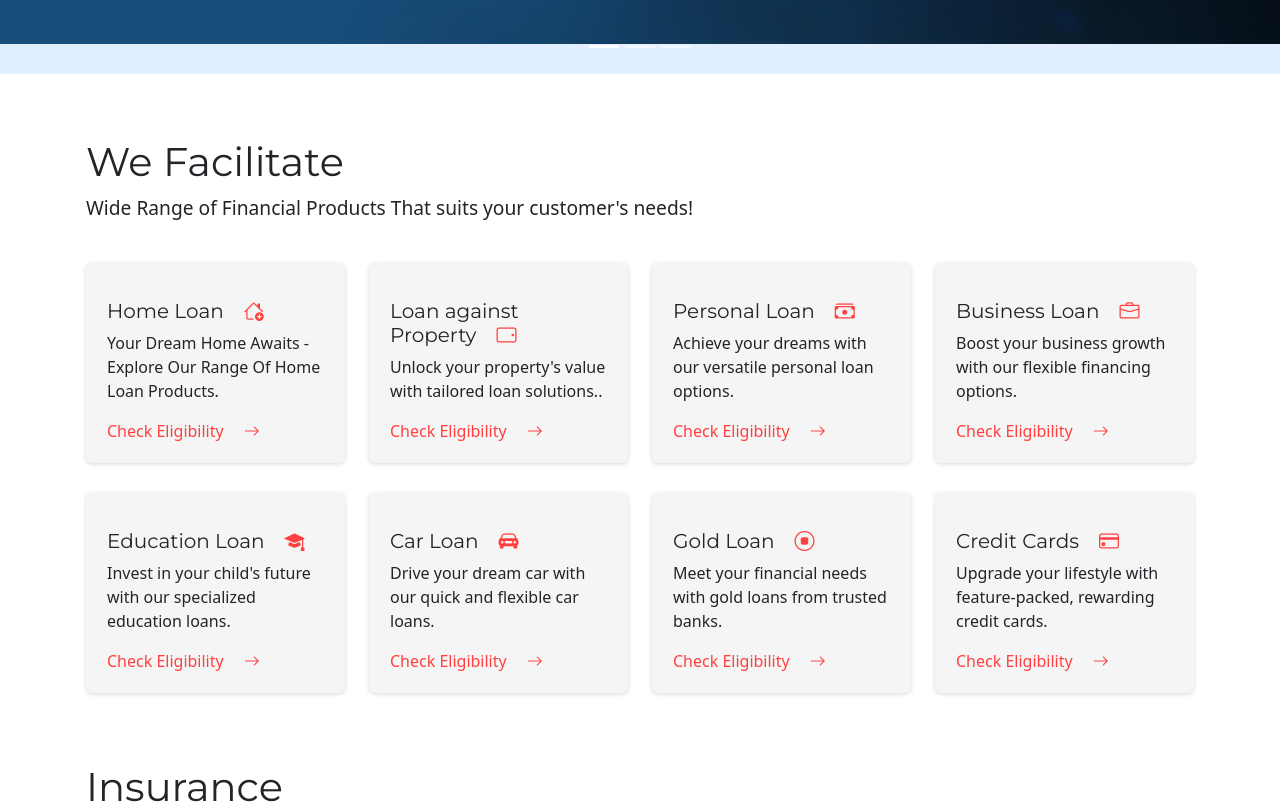
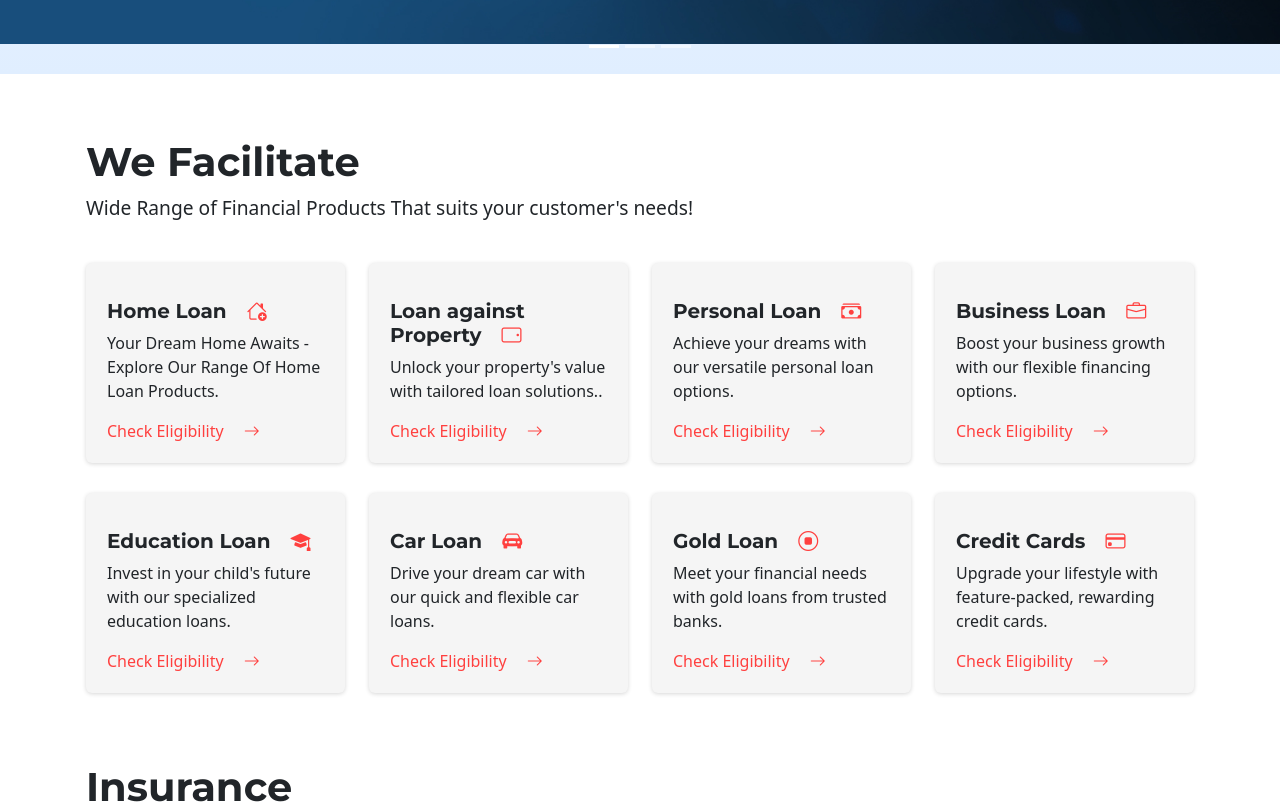
Before and after one commit to rama-git-123/vite_loan, a React app in the folder y/: page / in a window 1280 px wide. Shown: the part 800-1604 px from the top of the page. Built offline with nearby package versions, Linux system fonts and the light colour scheme; the HTML template or start-up script is replaced by a standard one.

Commit message:
font family add

```diff
--- a/y/src/index.css
+++ b/y/src/index.css
@@ -37,7 +37,7 @@ h1 {
 }
 h1,h2,h3,h4,h5,h6{
   font-family: 'Montserrat';
-  font-weight: 600;
+  font-weight: 600 !important;
 }
 
 button {
```
